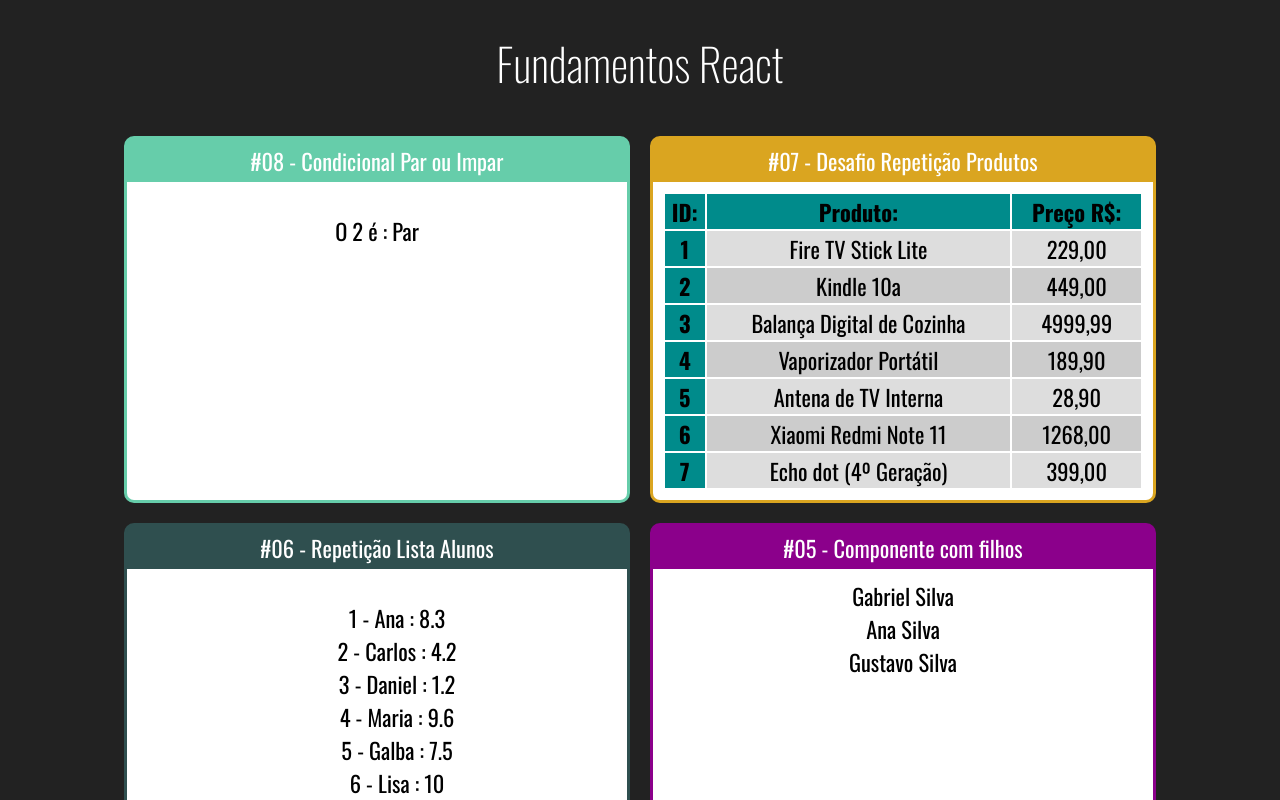
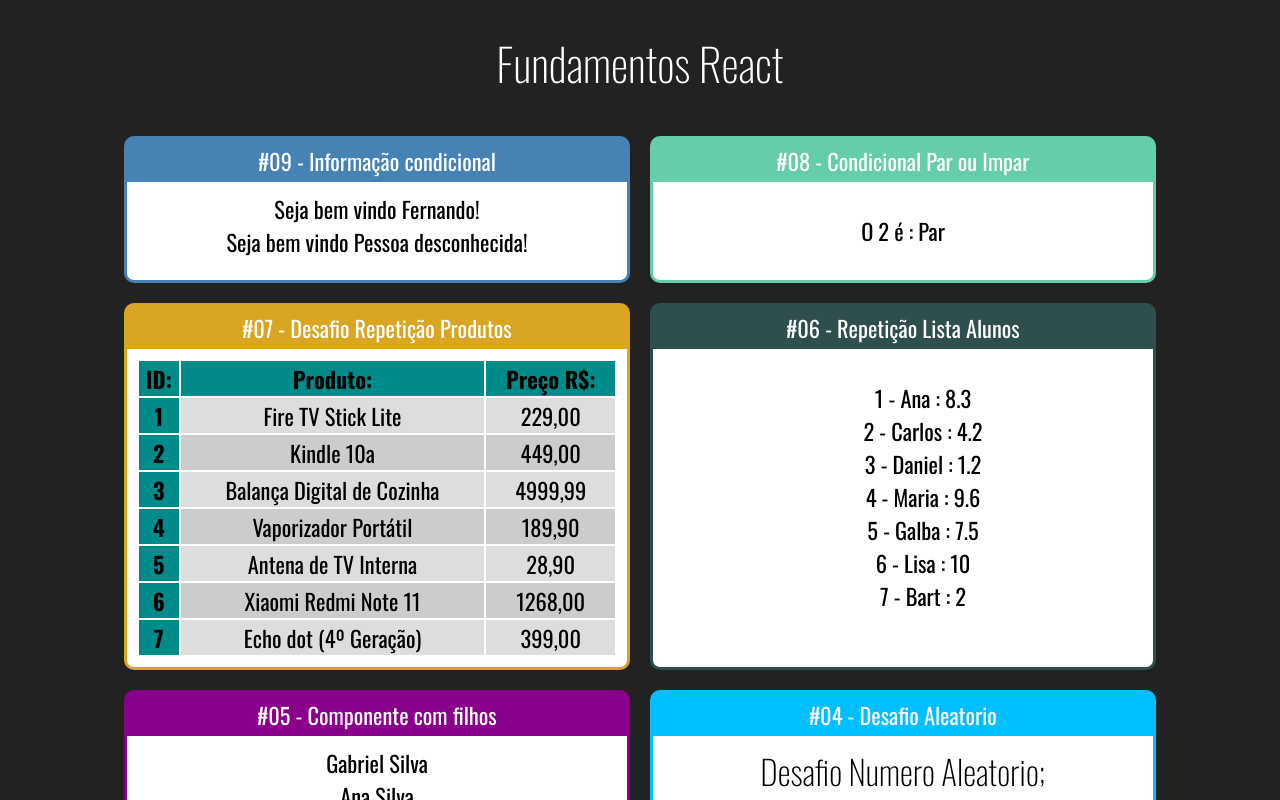
Before and after one commit to oliveiraprg/react_cod3r, a React (Create React App) app in the folder fundamentos-react/: page / in a window 1280 px wide. Shown: the top 800 px of the page. Built offline with nearby package versions, Linux system fonts and the light colour scheme.

Commit message:
conditionally rendering component

```diff
--- a/fundamentos-react/src/App.jsx
+++ b/fundamentos-react/src/App.jsx
@@ -10,6 +10,7 @@ import FamiliaMembro from "./components/basicos/FamiliaMembro";
 import ListaAlunos from "./components/repeticao/ListaAlunos";
 import TabelaProduto from "./components/repeticao/TabelaProduto";
 import ParOuImpar from "./components/condicional/ParOuImpar";
+import UsuarioInfo from "./components/condicional/UsuarioInfo";
 
 
 export default function App(props) {
@@ -17,6 +18,10 @@ export default function App(props) {
         <div className='App'>
             <h1>Fundamentos React</h1>
             <div className="Cards">
+                <Card titulo="#09 - Informação condicional" color="#4682B4">
+                    <UsuarioInfo usuario={{nome: 'Fernando'}} />
+                    <UsuarioInfo usuario={{}} />
+                </Card>
                 <Card titulo="#08 - Condicional Par ou Impar" color="#66CDAA">
                     <ParOuImpar numero={2} />
                 </Card>
--- /dev/null
+++ b/fundamentos-react/src/components/condicional/UsuarioInfo.jsx
@@ -0,0 +1,19 @@
+import React from "react";
+import If from './if'
+
+
+export default function UsuarioInfo(props) {
+
+    const usuario = props.usuario || {}
+
+    return (
+        <div>
+            <If test={usuario && usuario.nome} >
+                Seja bem vindo {props.usuario.nome}!
+            </If>
+            <If test={!usuario || !usuario.nome} >
+                Seja bem vindo Pessoa desconhecida!
+            </If>
+        </div>
+    )
+}
--- /dev/null
+++ b/fundamentos-react/src/components/condicional/if.js
@@ -0,0 +1,10 @@
+function Condicional (props) {
+    if(props.test){
+        return props.children
+    } else {
+        return false
+    }
+}
+
+
+export default Condicional
```
